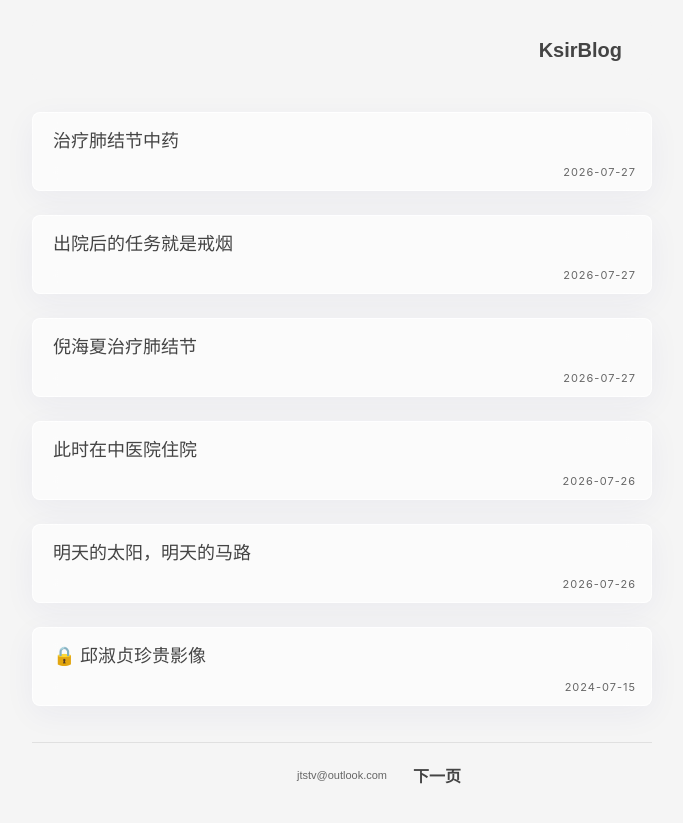
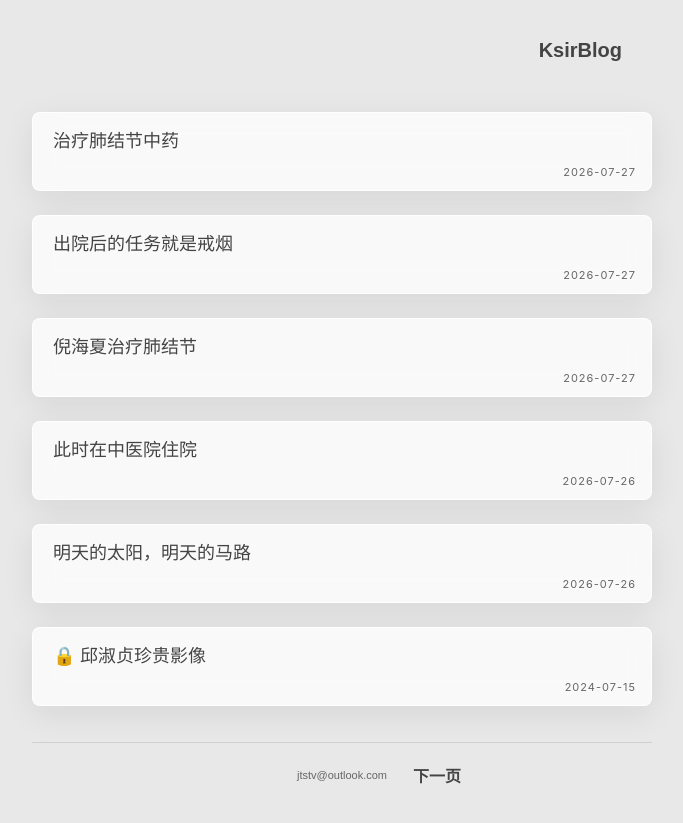
Before and after one commit to JTSTV/Jtstv.github.io, a Jekyll site: the page built from index.html, in a window 1280 px wide. Shown: the top 823 px of the page, without its empty margins (298-981 px from the left). Built offline with Jekyll 4.4.1, drawn with Linux system fonts in a browser that asks for light colours; the list of posts is cut into pages by our own code.

Commit message:
更新 index.html

```diff
--- a/index.html
+++ b/index.html
@@ -10,9 +10,9 @@ layout: null
     <style>
         * { margin: 0; padding: 0; box-sizing: border-box; }
 
-        /* 核心修改：将全局背景修改为浅灰色，提升阅读舒适度 */
+        /* 核心修改：将全局背景进一步加深为 #e8e8e8 */
         body {
-            background: #f5f5f5;
+            background: #e8e8e8;
             color: #444;
             font: 16px/1.6 -apple-system, BlinkMacSystemFont, "Segoe UI", Roboto, sans-serif;
         }
@@ -23,11 +23,11 @@ layout: null
         a { color: #444; text-decoration: none; transition: opacity 0.2s; }
         a:hover { opacity: 0.7; }
 
-        /* 标题区域：背景改为与网页一致的浅灰色 */
+        /* 标题区域：背景与网页保持一致 */
         header {
             position: relative;
             overflow: hidden;
-            background: #f5f5f5;
+            background: #e8e8e8;
             border-radius: 6px;
             min-height: 60px;
             margin-bottom: 20px;
@@ -54,18 +54,18 @@ layout: null
             position: relative;
         }
 
-        /* 文章卡片样式：保留白色磨砂效果，在浅灰背景下更突出 */
+        /* 文章卡片样式：加深背景和不透明度，突出层次感 */
         .post-title {
             font-family: "STKaiti", "KaiTi", "楷体", "AR PL UKai CN", serif;
             font-size: 18px;
             line-height: 1.5;
             padding: 15px 20px 35px 20px;
             position: relative;
-            background: rgba(255, 255, 255, 0.6); /* 稍微增加了一点不透明度，让卡片在浅灰背景下更清晰 */
+            background: rgba(255, 255, 255, 0.75); /* 增加不透明度，让卡片更清晰 */
             backdrop-filter: blur(12px);
             -webkit-backdrop-filter: blur(12px);
-            border: 1px solid rgba(255, 255, 255, 0.8);
-            box-shadow: 0 8px 32px 0 rgba(31, 38, 135, 0.05); /* 阴影稍微调淡，配合浅灰背景 */
+            border: 1px solid rgba(255, 255, 255, 0.9);
+            box-shadow: 0 8px 32px 0 rgba(0, 0, 0, 0.08); /* 阴影稍微加深，增强立体感 */
             border-radius: 8px;
             color: #444;
         }
@@ -100,13 +100,13 @@ layout: null
             gap: 20px;
             margin-top: 24px;
             padding-top: 20px;
-            border-top: 1px solid #e0e0e0; /* 分割线颜色加深，适配浅灰背景 */
+            border-top: 1px solid #d0d0d0; /* 分割线颜色加深 */
             font: 600 16px sans-serif;
         }
 
         /* 翻页按钮 */
         .pagination a, .pagination span { color: #444; min-width: 60px; text-align: center; }
-        .pagination span { color: #ccc; }
+        .pagination span { color: #aaa; }
 
         /* 邮箱地址 */
         .contact-email { font: 400 11px sans-serif; }
```
